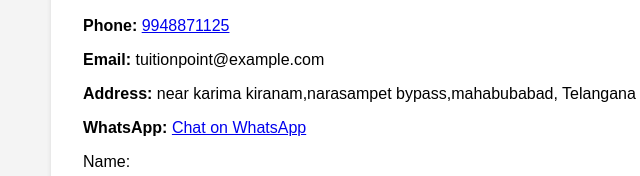
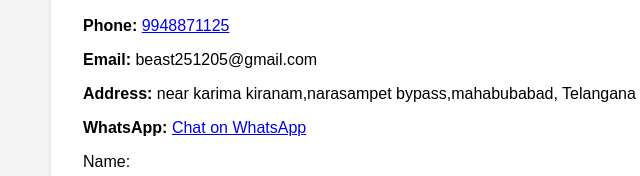
Before and after one commit to Rahulpappula/Tution-point, a plain HTML site: page index.html in a window 1280 px wide. Shown: the part 816-992 px from the top of the page, 157-797 px from the left. Drawn offline with Linux system fonts and the light colour scheme.

Commit message:
Update index.html

```diff
--- a/index.html
+++ b/index.html
@@ -140,7 +140,7 @@
   <section id="contact" class="contact">
     <h2>Contact Us</h2>
     <p><strong>Phone:</strong> <a href="tel:9948871125">9948871125</a></p>
-    <p><strong>Email:</strong> tuitionpoint@example.com</p>
+    <p><strong>Email:</strong> beast251205@gmail.com</p>
     <p><strong>Address:</strong> near karima kiranam,narasampet bypass,mahabubabad, Telangana</p>
     <p><strong>WhatsApp:</strong> <a href="https://wa.me/919948871125" target="_blank">Chat on WhatsApp</a></p>
 
```
